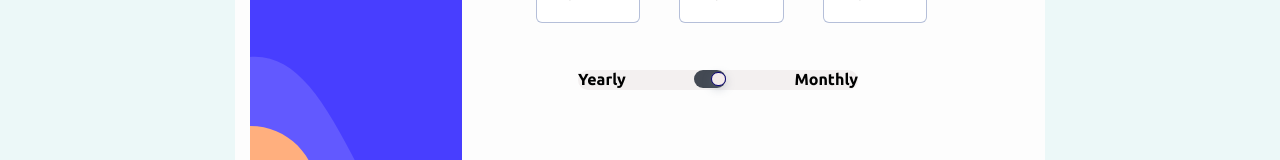
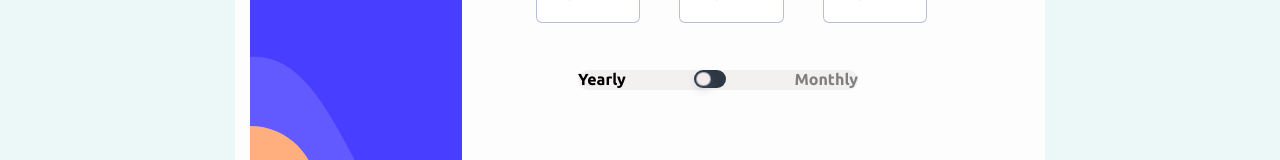
Before and after one commit to matthew-ladipo/multi-step-form-page, a React (Create React App) app: page /step2 in a window 1280 px wide. Shown: the part 326-486 px from the top of the page. Built offline with nearby package versions, Linux system fonts and the light colour scheme; a web font is replaced by a local one.

Commit message:
Update step2.jsx
toggle switch effect

```diff
--- a/src/layouts/step2/step2.jsx
+++ b/src/layouts/step2/step2.jsx
@@ -1,10 +1,19 @@
 import style from "../step2/step2.module.css";
 import Aos from "aos";
 import "aos/dist/aos.css";
-import { useEffect } from "react";
+import { useEffect, useState } from "react";
 import { Link } from "react-router-dom";
 
-const Step2 = ({ step, setStep }) => {
+const Step2 = () => {
+
+const [select, setSelect] = useState(false)
+
+    function switchPlans () {
+       setSelect(prev => !prev)
+    }
+const [choose, setChoose] = useState(false)
+
+
   useEffect(() => {
     Aos.init({ duration: 1000 });
   }, []);
@@ -20,7 +29,7 @@ const Step2 = ({ step, setStep }) => {
           <div className={style.mydict}>
             <div>
               <label>
-                <input type="radio" name="radio" />
+                <input type="radio" name="radio" value={choose} onChange={() => setChoose(true)}/>
                 <span>
                   <svg
                     xmlns="http://www.w3.org/2000/svg"
@@ -43,7 +52,7 @@ const Step2 = ({ step, setStep }) => {
                 </span>
               </label>
               <label>
-                <input type="radio" name="radio" />
+              <input type="radio" name="radio" value={choose} onChange={() => setChoose(true)}/>
                 <span>
                   <svg
                     xmlns="http://www.w3.org/2000/svg"
@@ -66,7 +75,7 @@ const Step2 = ({ step, setStep }) => {
                 </span>
               </label>
               <label>
-                <input type="radio" name="radio" />
+              <input type="radio" name="radio" value={choose} onChange={() => setChoose(true)}/>
 
                 <span>
                   <svg
@@ -94,9 +103,9 @@ const Step2 = ({ step, setStep }) => {
 
           <div>
             <div className={style.toggle}>
-              <h4>Yearly</h4>
-              <input className={style.switch} type="checkbox" checked="false" />
-              <h4>Monthly</h4>
+              <h4 style={{ color: select &&  'gray'  }}>Yearly</h4>
+              <input className={style.switch} type="checkbox"  onClick={switchPlans} />
+              <h4 style={{ color: !select  &&  'gray'  }}>Monthly</h4>
             </div>
           </div>
 
```
